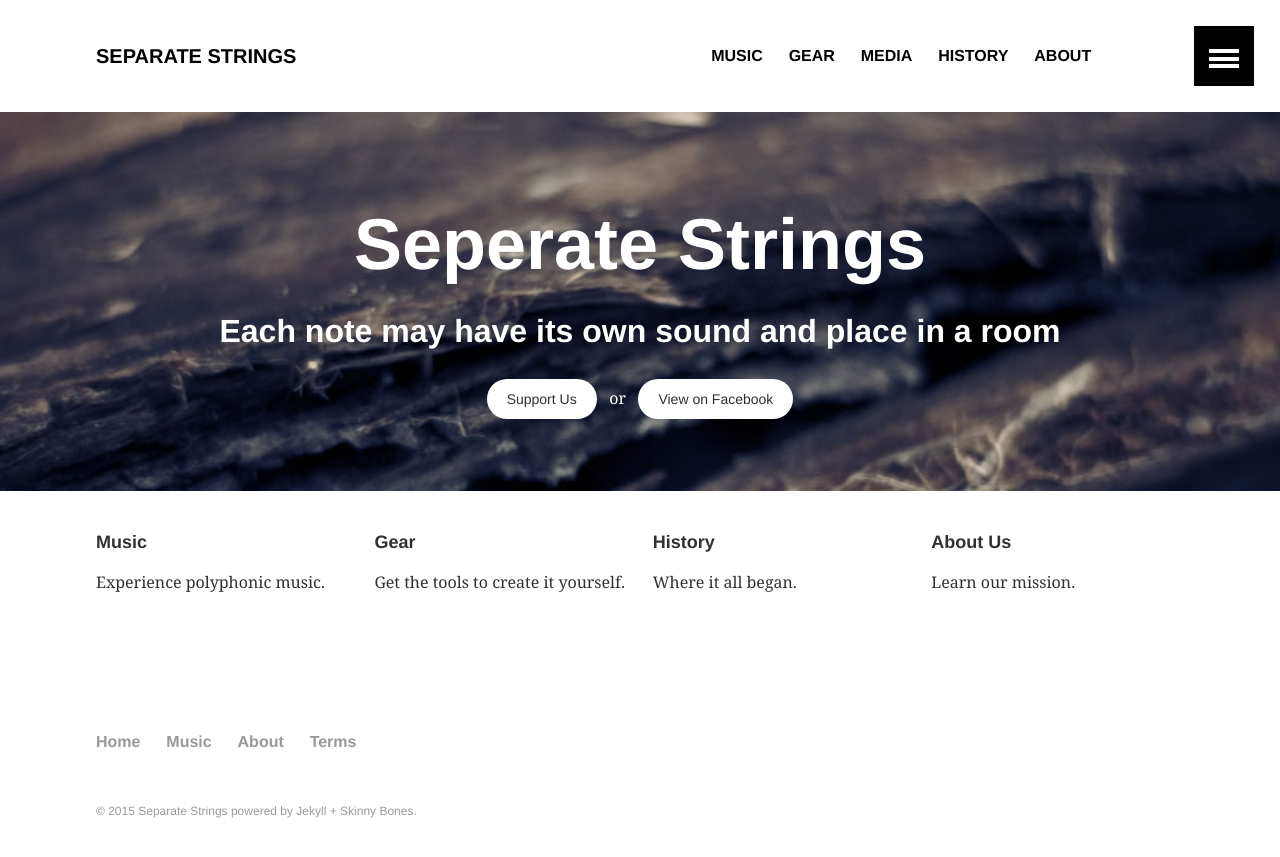
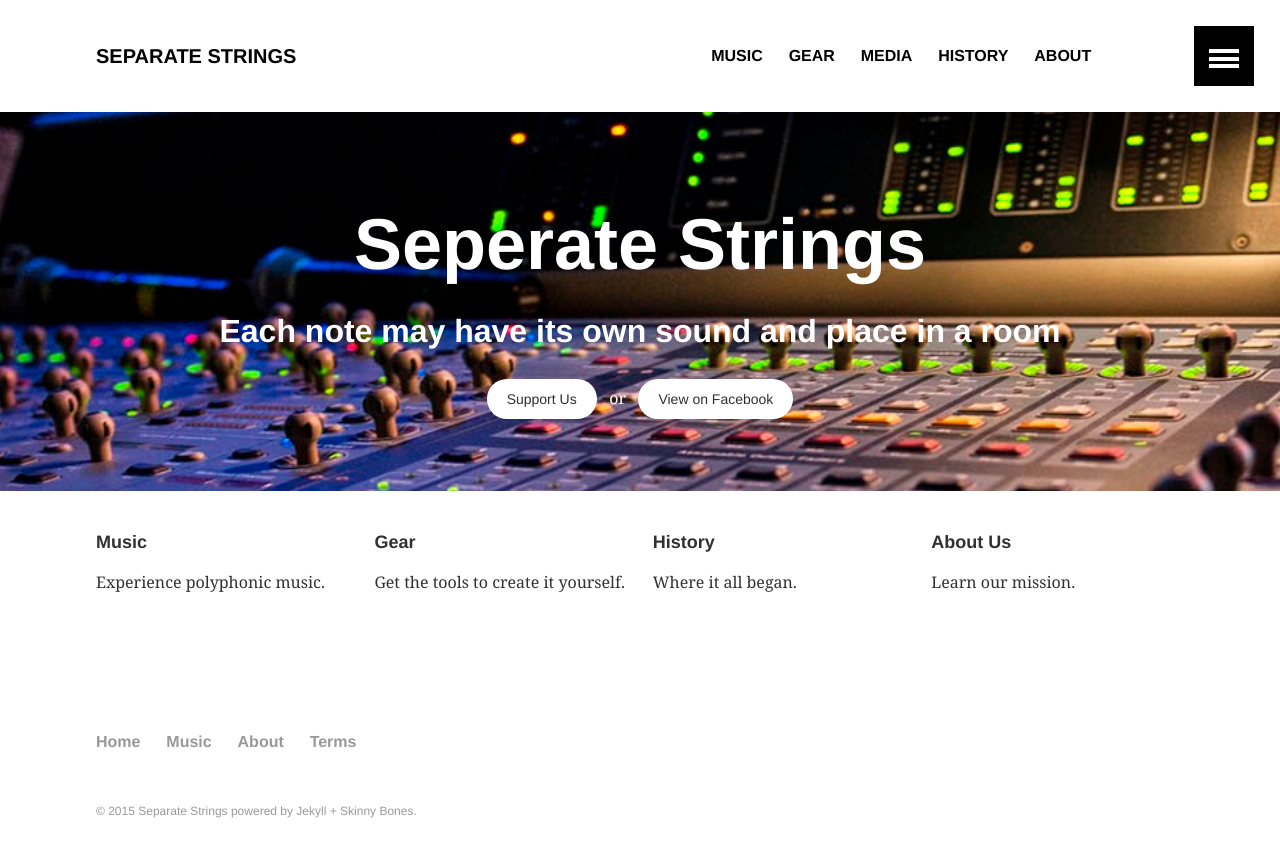
Before and after one commit to separate-strings/separate-strings.github.io, a Jekyll site: the page built from index.md, in a window 1280 px wide. Shown: the top 857 px of the page. Built offline with Jekyll 4.4.1, drawn with Linux system fonts in a browser that asks for light colours.

Commit message:
adding new feature image

```diff
--- a/index.md
+++ b/index.md
@@ -2,7 +2,7 @@
 layout: home
 permalink: /
 image:
-  feature: wood-texture-1600x800.jpg
+  feature: edm.jpg
 ---
 
 <div class="tiles">
```
